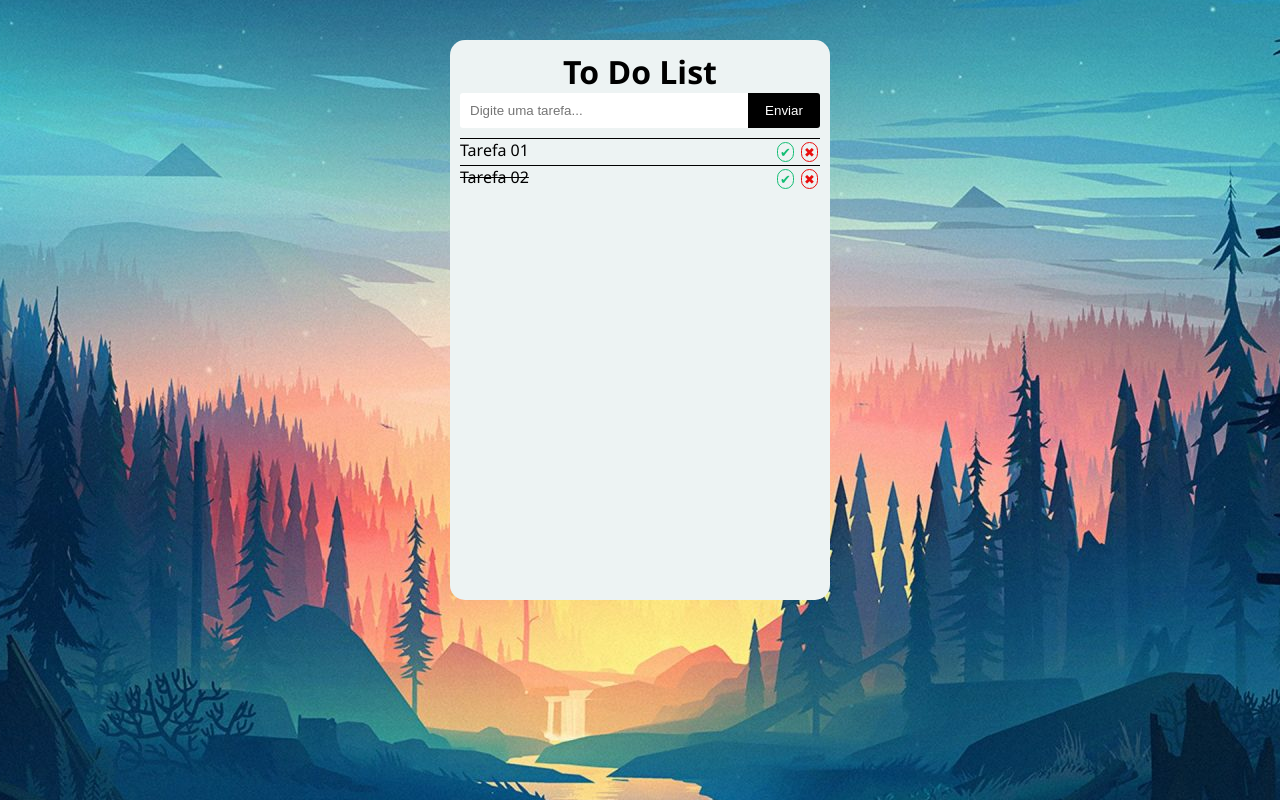
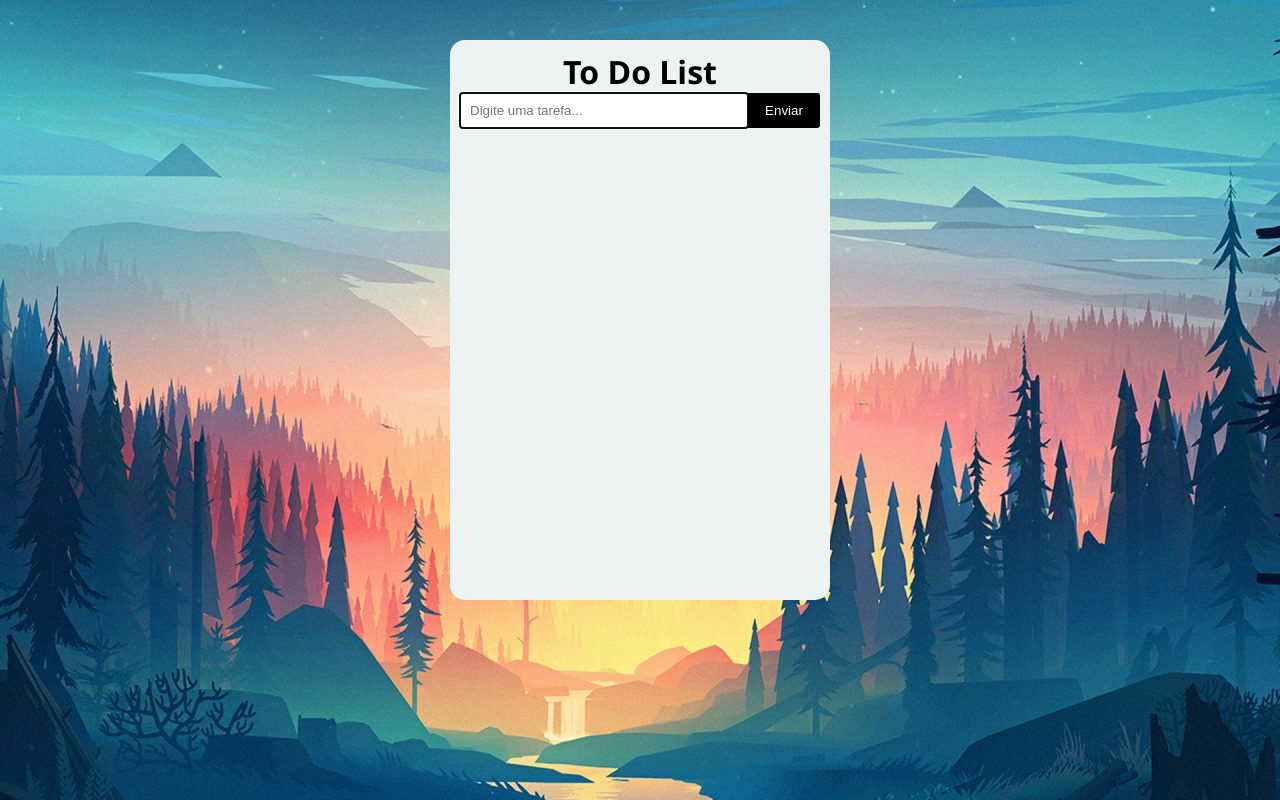
Before and after one commit to Ryandls/ToDoList-Vue, a Vue app: page / in a window 1280 px wide. Built offline with nearby package versions, Linux system fonts and the light colour scheme.

Commit message:
update ToDoList

```diff
--- a/src/App.vue
+++ b/src/App.vue
@@ -1,13 +1,13 @@
 <template>
-  <Body />
+  <ToDoList />
 </template>
 
 <script>
-import Body from "./components/Body";
+import ToDoList from "./components/ToDoList";
 export default {
   name: "App",
   components: {
-    Body,
+    ToDoList,
   },
 };
 </script>
--- a/src/components/Body.vue
+++ b/src/components/ToDoList.vue
@@ -2,7 +2,12 @@
   <div>
     <h1>To Do List</h1>
     <form @submit.prevent="save()">
-      <input type="text" placeholder="Digite uma tarefa..." v-model="toDo" />
+      <input
+        type="text"
+        placeholder="Digite uma tarefa..."
+        v-model="toDo"
+        ref="toDoInput"
+      />
       <button type="submit">Enviar</button>
     </form>
     <p class="error-message" v-show="errorMessage">{{ errorMessage }}</p>
@@ -14,8 +19,10 @@
           {{ td.text }}</span
         >
         <span class="actions">
-          <button class="complete" @click="complete(td)">&#10004;</button>
-          <button class="remove">&#10006;</button>
+          <button class="complete" v-if="!td.completed" @click="complete(td)">
+            &#10004;
+          </button>
+          <button class="remove" @click="remove(td)">&#10006;</button>
         </span>
       </li>
     </ol>
@@ -26,10 +33,7 @@ export default {
   data() {
     return {
       errorMessage: null,
-      toDoList: [
-        { text: "Tarefa 01", completed: false },
-        { text: "Tarefa 02", completed: true },
-      ],
+      toDoList: [],
       toDo: "",
     };
   },
@@ -46,6 +50,16 @@ export default {
     complete(td) {
       td.completed = true;
     },
+    remove(toDo) {
+      const index = this.toDoList.indexOf(toDo);
+      this.toDoList.splice(index, 1);
+    },
+  },
+  mounted() {
+    this.$refs.toDoInput.focus();
+  },
+  updated() {
+    this.$refs.toDoInput.focus();
   },
 };
 </script>
```
